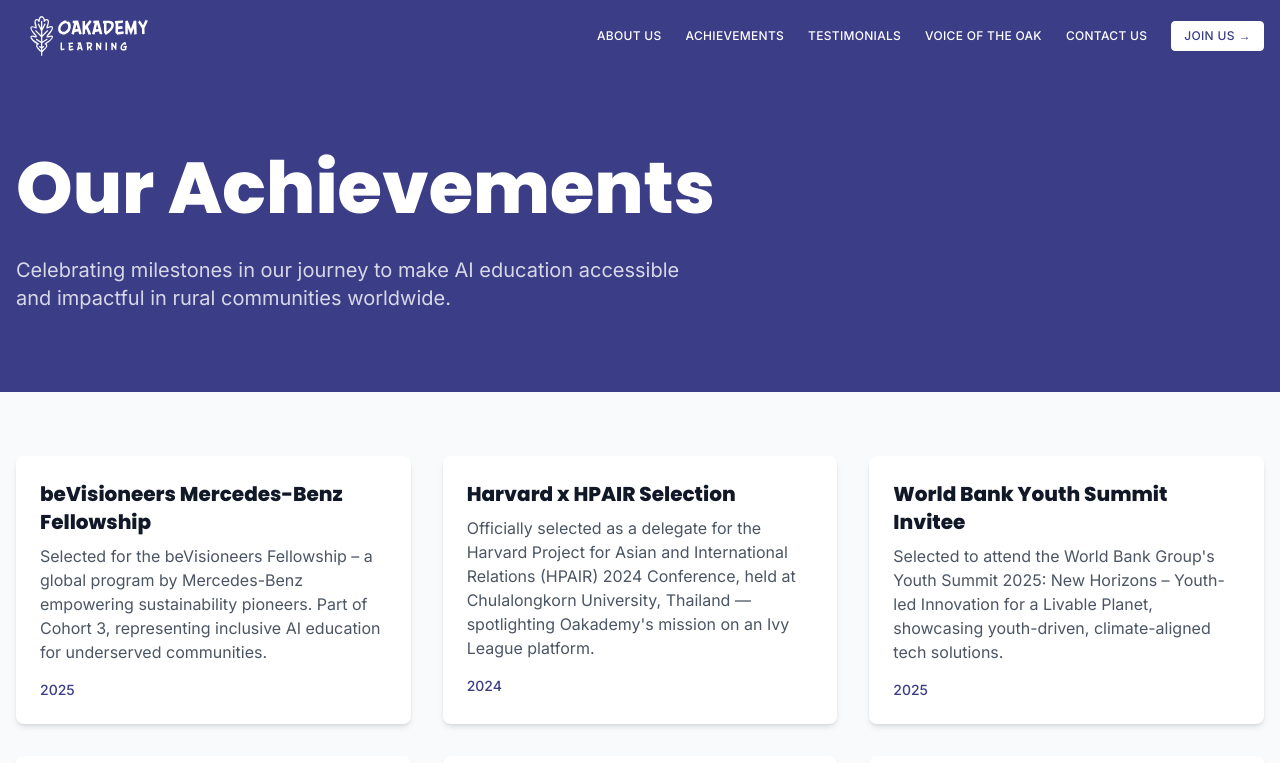
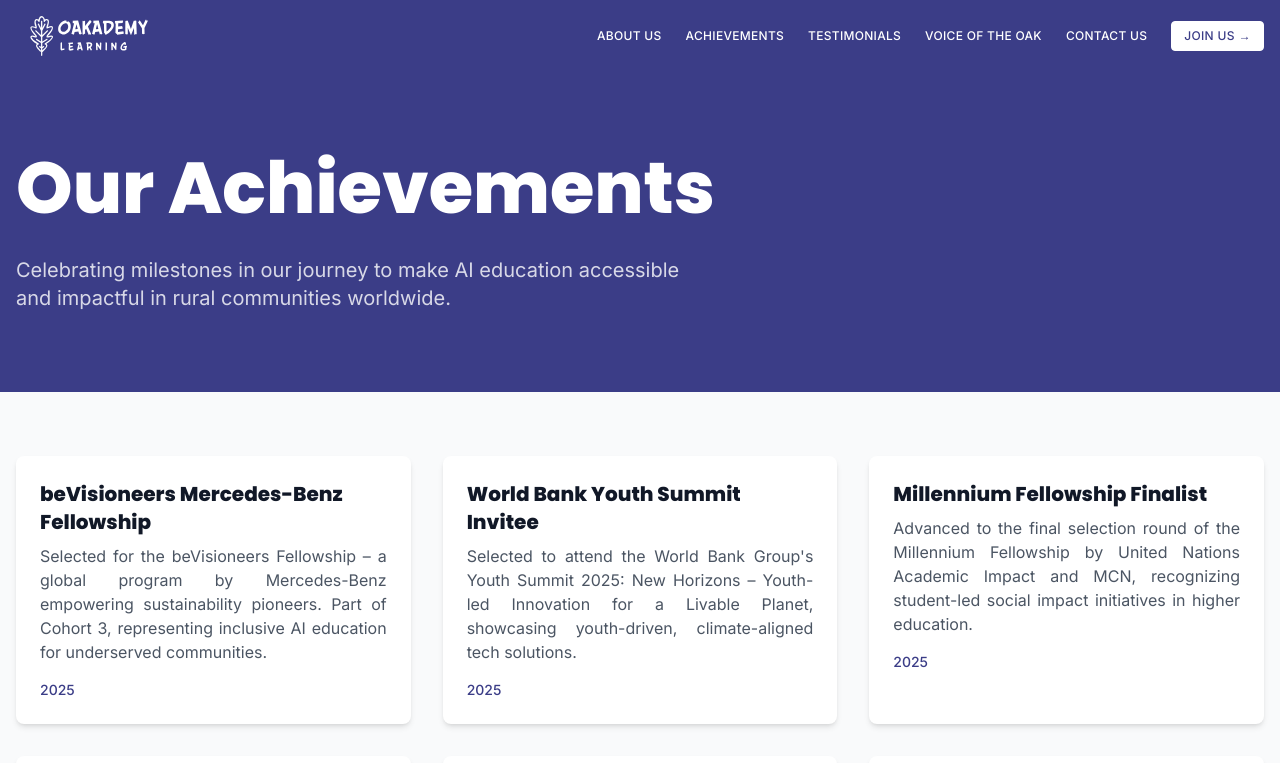
Before and after one commit to abinthm/OAKADEMY, a React (Vite) app: page /achievements in a window 1280 px wide. Shown: the top 763 px of the page. Built offline with nearby package versions, Linux system fonts and the light colour scheme; no server answers; a web font is replaced by a local one.

Commit message:
Refactor AchievementsPage to remove duplicate entry for Harvard x HPAIR selection and adjust text alignment for improved readability, ensuring a clearer presentation of accolades for 2024 and 2025.

```diff
--- a/src/pages/AchievementsPage.tsx
+++ b/src/pages/AchievementsPage.tsx
@@ -8,11 +8,6 @@
       title: 'beVisioneers Mercedes-Benz Fellowship',
       description: 'Selected for the beVisioneers Fellowship – a global program by Mercedes-Benz empowering sustainability pioneers. Part of Cohort 3, representing inclusive AI education for underserved communities.',
       year: '2025',
-    },
-    {
-      title: 'Harvard x HPAIR Selection',
-      description: 'Officially selected as a delegate for the Harvard Project for Asian and International Relations (HPAIR) 2024 Conference, held at Chulalongkorn University, Thailand — spotlighting Oakademy\'s mission on an Ivy League platform.',
-      year: '2024',
     },
     {
       title: 'World Bank Youth Summit Invitee',
@@ -28,6 +23,11 @@
       title: 'Global Footprint in 10+ Nations',
       description: 'Established connections with ambassadors, supporters, and collaborators across 10+ countries* — expanding Oakademy\'s vision of inclusive digital education beyond borders. *Estimate based on informal engagement and early-stage outreach data.',
       year: '2025',
+    },
+    {
+      title: 'Harvard x HPAIR Selection',
+      description: 'Officially selected as a delegate for the Harvard Project for Asian and International Relations (HPAIR) 2024 Conference, held at Chulalongkorn University, Thailand — spotlighting Oakademy\'s mission on an Ivy League platform.',
+      year: '2024',
     },
     {
       title: 'Startup Incubation at IEDC',
@@ -75,7 +75,7 @@
               <h3 className="text-xl font-bold text-gray-900 mb-2 font-['Poppins']">
                 {achievement.title}
               </h3>
-              <p className="text-gray-600 mb-4">
+              <p className="text-gray-600 mb-4 text-justify">
                 {achievement.description}
               </p>
               <div className="text-sm text-[#3B3D87] font-medium">
```
